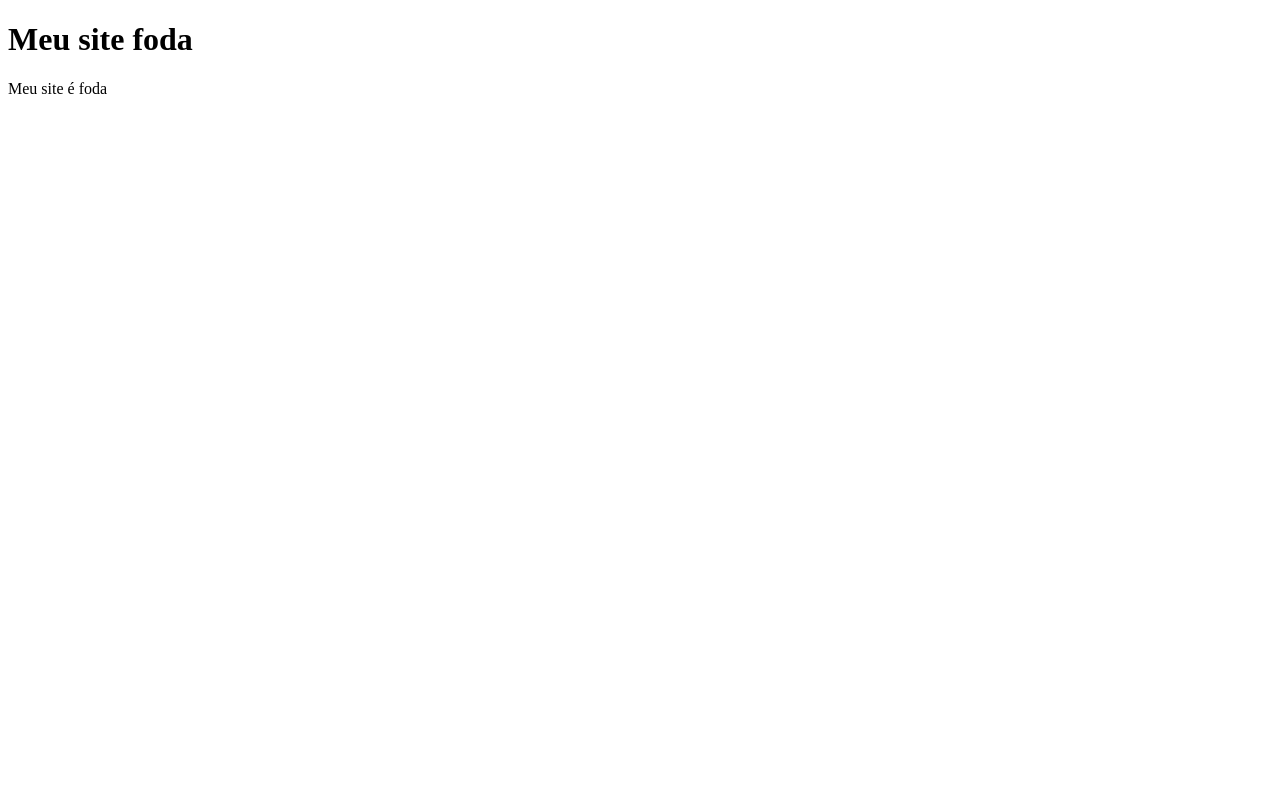
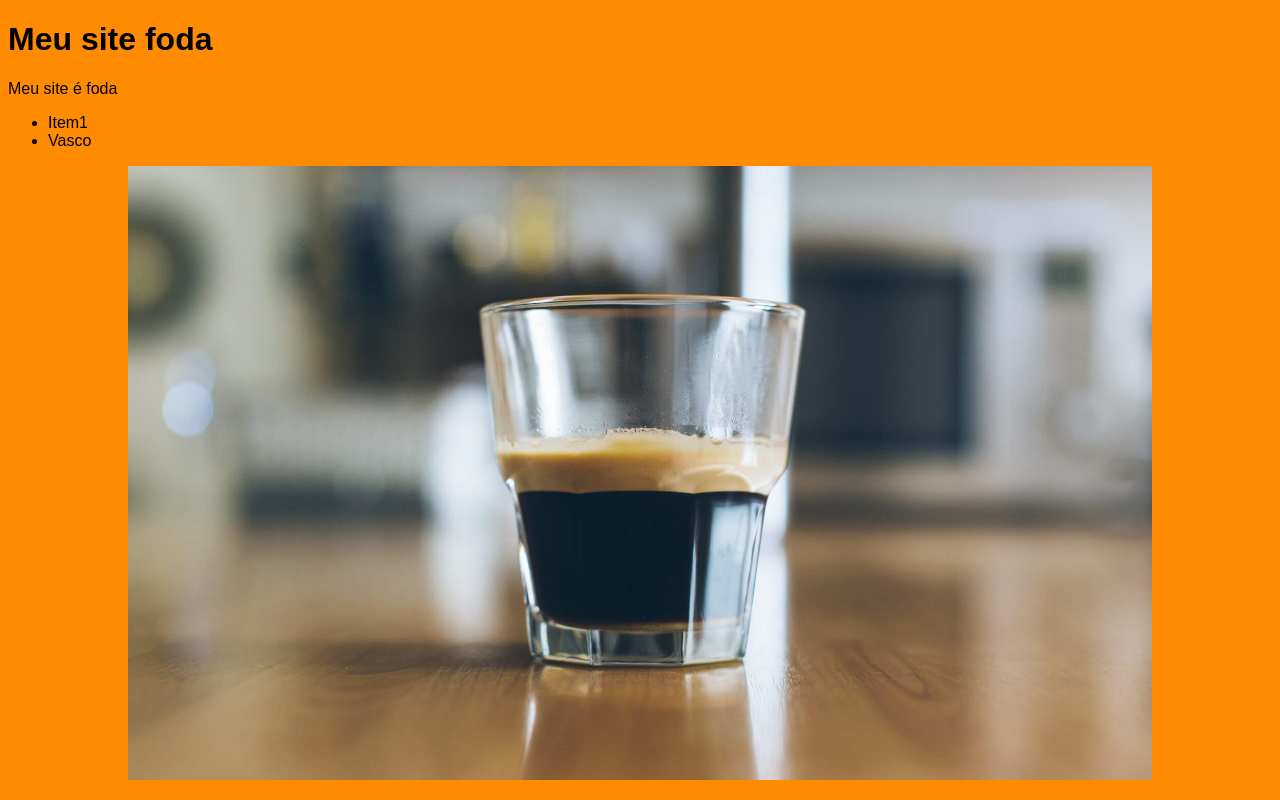
Before and after one commit to SmurfDark/projeto1, a plain HTML site: page index.html in a window 1280 px wide. Drawn offline with Linux system fonts and the light colour scheme.

Commit message:
Ligação entre index.html, index.css, index.js

```diff
--- a/css/index.css
+++ b/css/index.css
@@ -2,5 +2,11 @@
 body{
     font-family: Arial, Helvetica, sans-serif;
     font-size: 16px;
-    background-color: firebrick;
+    background-color: darkorange;
 }
+.imagem{
+    width: 1024px;
+    height: auto;
+    display: block;
+    margin: auto;
+}
--- a/index.html
+++ b/index.html
@@ -4,10 +4,21 @@
     <meta charset="UTF-8">
     <meta name="viewport" content="width=device-width, initial-scale=1.0">
     <meta http-equiv="X-UA-Compatible" content="ie=edge">
+    <link rel="stylesheet" href="css/index.css">
     <title>Meu site foda </title>
 </head>
 <body>
     <h1>Meu site foda</h1>
     <p>Meu site é foda</p>
+    <ul>
+
+    <li>Item1</li>
+    <li>Vasco</li>
+
+    </ul>
+
+<img class="imagem" src="img/espresso.jpg" alt="cafezinho">
+
+<script src="js/index.js"></script>
 </body>
 </html>
--- a/js/index.js
+++ b/js/index.js
@@ -1,2 +1,8 @@
 /* JavaScript site */
 console.log("Aplicação Inicial")
+var img = document.getElementsByTagName("img")[0]
+document.addEventListener(img, function{
+    alert('clicou');
+}, false);
+
+document.addEventListener('img')[0]
```
